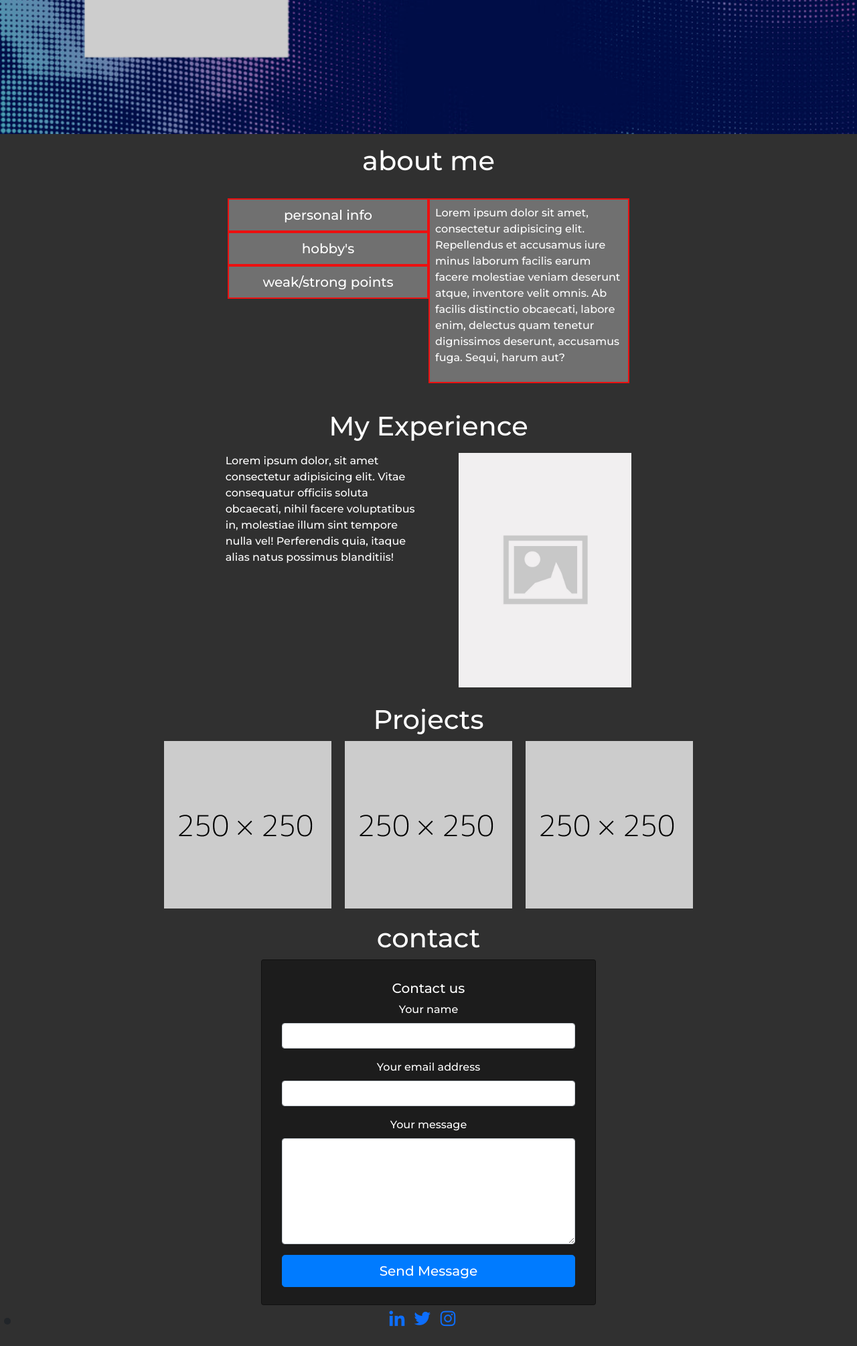
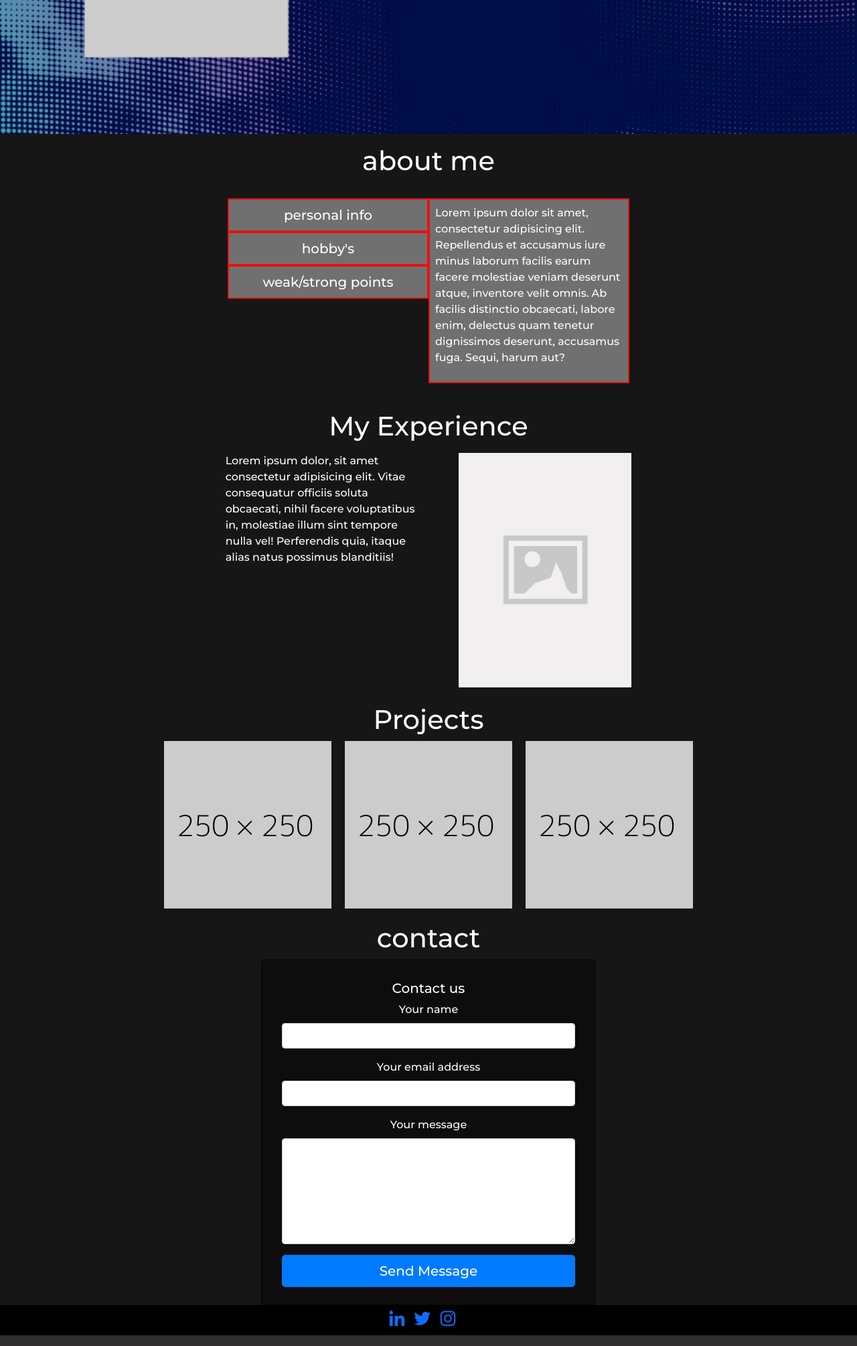
Before and after one commit to maktas11/muhammed, a PHP site: page / in a window 1280 px wide. Shown: the part 333-2342 px from the top of the page at 67% size. Run offline with PHP 8.4, Linux system fonts and the light colour scheme; some libraries are stand-ins or nearby versions.

Commit message:
Add files via upload

```diff
--- a/css/style.css
+++ b/css/style.css
@@ -1,11 +1,11 @@
 html, body{
-    background-color: hsl(0, 0%, 18.82%);
+    background-color: rgb(49, 47, 47);
     font-family: 'Montserrat', sans-serif !important;
     user-select: none;
 }
 
 main{
-    background-color: hsl(0, 0%, 18.82%);
+    background-color: rgb(22, 22, 22);
 }
 
 nav {
@@ -68,9 +68,14 @@ h1{
     font-size: 30px;
     margin-right: 50px;
 }
-
+ul{
+    list-style-type: none;
+}
 a{
     color: white;
+}
+.footer{
+    background-color: black;
 }
 h3 {
     font-size: 20px!important;
--- a/index.html
+++ b/index.html
@@ -153,6 +153,7 @@
       </form>
       </div>
   </div>
+  <footer class="footer">
     <ul>
       <li class="text-center links">
         <a target="blank" href="https://www.linkedin.com/in/muhammed-aktas-487510225/"><i class='bx bxl-linkedin'></i></a>
@@ -160,6 +161,7 @@
         <a target="blank" href="https://www.instagram.com/aktasmuhammed734/"><i class='bx bxl-instagram' ></i></a>
       </li>
     </ul>
+  </footer>
 </main>
   <script src="https://cdn.jsdelivr.net/npm/@popperjs/core@2.10.2/dist/umd/popper.min.js"
     integrity="sha384-7+zCNj/IqJ95wo16oMtfsKbZ9ccEh31eOz1HGyDuCQ6wgnyJNSYdrPa03rtR1zdB"
```
Lines whose indentation alone changed are shown as unchanged.
